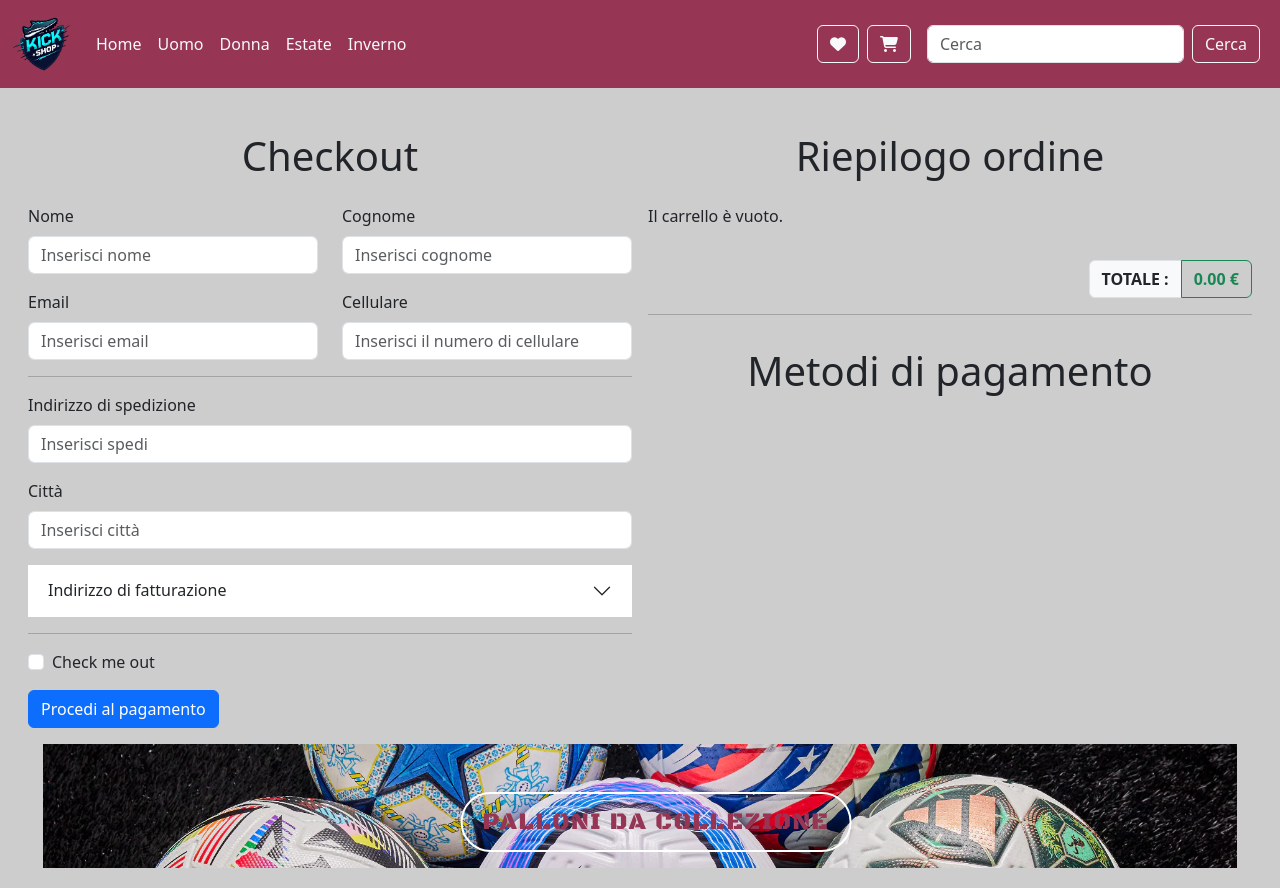
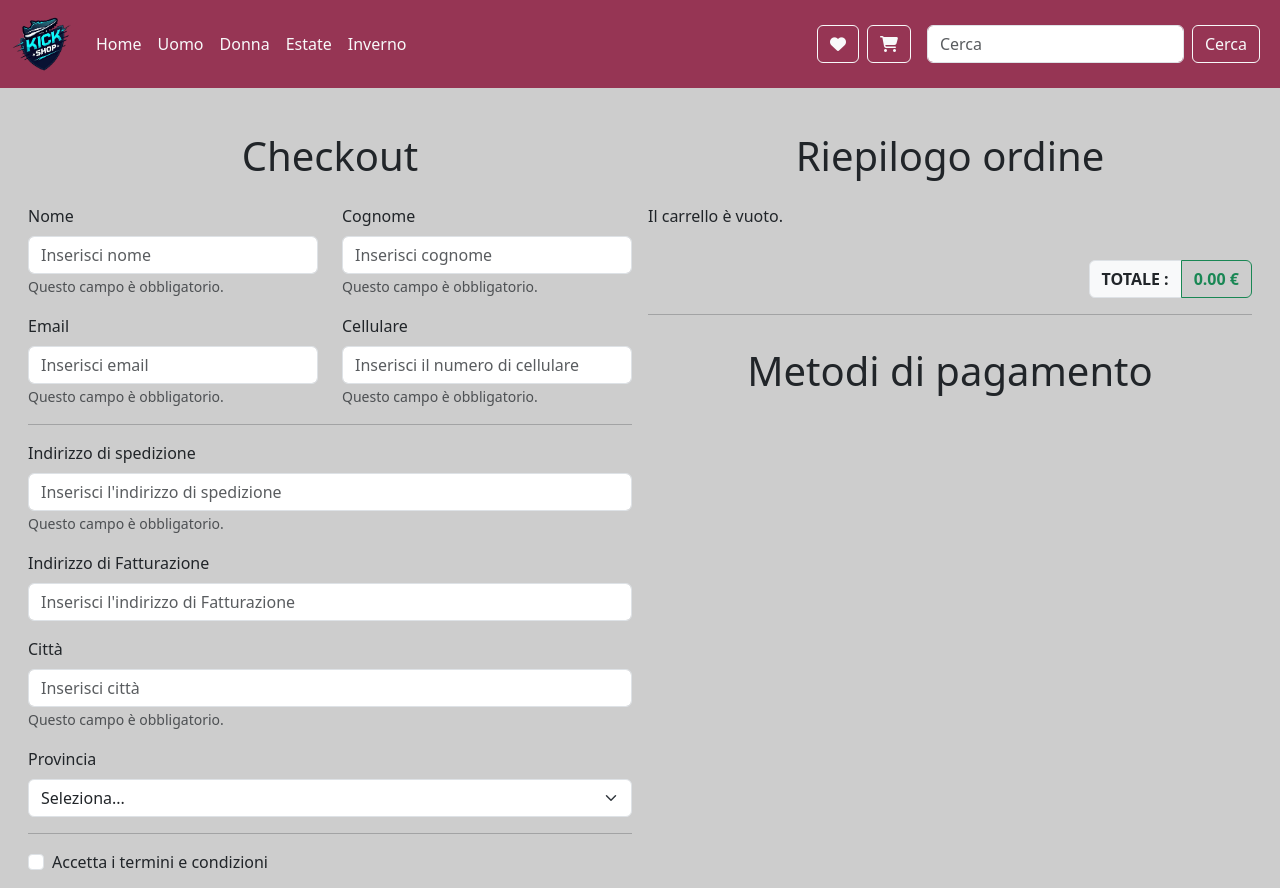
Before and after one commit to francescodelmonaco/kick-shop, a React (Vite) app in the folder Frontend/: page /checkout in a window 1280 px wide. Shown: the top 888 px of the page. Built offline with nearby package versions, Linux system fonts and the light colour scheme.

Commit message:
feat: enhance CheckoutForm with required fields and improved validation messages

```diff
--- a/Frontend/src/components/CheckoutForm.jsx
+++ b/Frontend/src/components/CheckoutForm.jsx
@@ -2,7 +2,6 @@ import Button from 'react-bootstrap/Button';
 import Col from 'react-bootstrap/Col';
 import Form from 'react-bootstrap/Form';
 import Row from 'react-bootstrap/Row';
-import Accordion from 'react-bootstrap/Accordion';
 import { useGlobalContext } from '../context/GlobalContext';
 import { useNavigate } from 'react-router-dom';
 
@@ -10,17 +9,14 @@ export default function CheckoutForm() {
     const { submitCheckout, formData, setFieldValue } = useGlobalContext()
     const navigate = useNavigate();
 
-
     // Chiamata alla funzione submitCheckout passando l'evento e navigate
     const handleSubmit = (e) => {
         submitCheckout(e, navigate);
     };
 
-
     return (
         <Form
             className='py-3 w-50'
-            //passo anche il navigate, in modo da poter navigare alla thankyou page una volta compilato il form correttamente.
             onSubmit={handleSubmit}>
             <h1 className='text-center py-3'>Checkout</h1>
 
@@ -31,8 +27,13 @@ export default function CheckoutForm() {
                         name='userName'
                         onChange={setFieldValue}
                         value={formData.userName}
-                        type="name"
-                        placeholder="Inserisci nome" />
+                        type="text"
+                        placeholder="Inserisci nome"
+                        required
+                    />
+                    <Form.Text className="text-muted">
+                        Questo campo è obbligatorio.
+                    </Form.Text>
                 </Form.Group>
 
                 <Form.Group as={Col} >
@@ -43,7 +44,11 @@ export default function CheckoutForm() {
                         value={formData.userSurname}
                         type="text"
                         placeholder="Inserisci cognome"
+                        required
                     />
+                    <Form.Text className="text-muted">
+                        Questo campo è obbligatorio.
+                    </Form.Text>
                 </Form.Group>
             </Row>
 
@@ -56,8 +61,11 @@ export default function CheckoutForm() {
                         value={formData.userEmail}
                         type="email"
                         placeholder="Inserisci email"
+                        required
                     />
-
+                    <Form.Text className="text-muted">
+                        Questo campo è obbligatorio.
+                    </Form.Text>
                 </Form.Group>
 
                 <Form.Group as={Col} >
@@ -68,7 +76,11 @@ export default function CheckoutForm() {
                         value={formData.telephone}
                         type="phone"
                         placeholder="Inserisci il numero di cellulare"
+                        required
                     />
+                    <Form.Text className="text-muted">
+                        Questo campo è obbligatorio.
+                    </Form.Text>
                 </Form.Group>
             </Row>
 
@@ -81,12 +93,26 @@ export default function CheckoutForm() {
                     onChange={setFieldValue}
                     value={formData.addressShipping}
                     type="text"
-                    placeholder="Inserisci spedi"
+                    placeholder="Inserisci l'indirizzo di spedizione"
+                    required
+                />
+                <Form.Text className="text-muted">
+                    Questo campo è obbligatorio.
+                </Form.Text>
+            </Form.Group>
+
+            <Form.Group as={Col} className="mb-3">
+                <Form.Label>Indirizzo di Fatturazione</Form.Label>
+                <Form.Control
+                    name="addressInvoice"
+                    onChange={setFieldValue}
+                    value={formData.addressInvoice}
+                    type="text"
+                    placeholder="Inserisci l'indirizzo di Fatturazione"
                 />
             </Form.Group>
 
-            <Row className="mb-3">
-                <Form.Group as={Col} >
+            <Form.Group as={Col} className="mb-3" >
                 <Form.Label>Città</Form.Label>
                 <Form.Control
                     name="city"
@@ -94,65 +120,113 @@ export default function CheckoutForm() {
                     value={formData.city}
                     type="text"
                     placeholder="Inserisci città"
+                    required
                 />
+                <Form.Text className="text-muted">
+                    Questo campo è obbligatorio.
+                </Form.Text>
             </Form.Group>
 
-                {/* <Form.Group as={Col} >
+            <Form.Group as={Col} >
                 <Form.Label>Provincia</Form.Label>
-                    <Form.Select  defaultValue="Choose...">
-                        <option>Scegli ...</option>
-                        <option>NA</option>
-                        <option>RM</option>
-                        <option>BA</option>
-                        <option>AN</option>
-                    </Form.Select>
-                </Form.Group> */}
-
-
-            </Row>
-
-            <Accordion flush>
-                <Accordion.Item eventKey="0">
-                    <Accordion.Header>Indirizzo di fatturazione</Accordion.Header>
-                    <Accordion.Body>
-
-                        <Form.Group className="mb-3" controlId="formGridAddress1">
-                            <Form.Control
-                                name="addressInvoice"
+                <Form.Select
+                    name="province"
                     onChange={setFieldValue}
-                                value={formData.addressInvoice}
-                                type="text"
-                                placeholder="addressInvoice"
-                            />
-                        </Form.Group>
-
-                        {/* <Row className="mb-3">
-                            <Form.Group as={Col} controlId="formGridCity">
-                                <Form.Label>Città</Form.Label>
-                                <Form.Control />
-                            </Form.Group>
-
-                            <Form.Group as={Col} controlId="formGridState">
-                                <Form.Label>Nazione</Form.Label>
-                                <Form.Select defaultValue="Choose...">
-                                    <option>Scegli ...</option>
-                                    <option>...</option>
+                    value={formData.province}
+                    required
+                >
+                    <option>Seleziona...</option>
+                    <option>Agrigento</option>
+                    <option>Alessandria</option>
+                    <option>Ancona</option>
+                    <option>Aosta</option>
+                    <option>Arezzo</option>
+                    <option>Ascoli Piceno</option>
+                    <option>Asti</option>
+                    <option>Avellino</option>
+                    <option>Barletta-Andria-Trani</option>
+                    <option>Belluno</option>
+                    <option>Benevento</option>
+                    <option>Bergamo</option>
+                    <option>Biella</option>
+                    <option>Bologna</option>
+                    <option>Bolzano</option>
+                    <option>Brescia</option>
+                    <option>Brindisi</option>
+                    <option>Cagliari</option>
+                    <option>Caltanissetta</option>
+                    <option>Campobasso</option>
+                    <option>Catania</option>
+                    <option>Catanzaro</option>
+                    <option>Chieti</option>
+                    <option>Como</option>
+                    <option>Cosenza</option>
+                    <option>Cremona</option>
+                    <option>Crotone</option>
+                    <option>Enna</option>
+                    <option>Fermo</option>
+                    <option>Ferrara</option>
+                    <option>Firenze</option>
+                    <option>Foggia</option>
+                    <option>Forlì-Cesena</option>
+                    <option>Frosinone</option>
+                    <option>Genova</option>
+                    <option>Gorizia</option>
+                    <option>Grosseto</option>
+                    <option>Imperia</option>
+                    <option>Isernia</option>
+                    <option>La Spezia</option>
+                    <option>L'Aquila</option>
+                    <option>Latina</option>
+                    <option>Livorno</option>
+                    <option>Lodi</option>
+                    <option>Lucca</option>
+                    <option>Macerata</option>
+                    <option>Mantova</option>
+                    <option>Massa-Carrara</option>
+                    <option>Matera</option>
+                    <option>Messina</option>
+                    <option>Milano</option>
+                    <option>Modena</option>
+                    <option>Monza e Brianza</option>
+                    <option>Napoli</option>
+                    <option>Novara</option>
+                    <option>Nuoro</option>
+                    <option>Oristano</option>
+                    <option>Padova</option>
+                    <option>Palermo</option>
+                    <option>Parma</option>
+                    <option>Pavia</option>
+                    <option>Perugia</option>
+                    <option>Pescara</option>
+                    <option>Piacenza</option>
+                    <option>Pisa</option>
+                    <option>Potenza</option>
+                    <option>Prato</option>
+                    <option>Ragusa</option>
+                    <option>Ravenna</option>
+                    <option>Reggio Calabria</option>
+                    <option>Reggio Emilia</option>
+                    <option>Rieti</option>
+                    <option>Rimini</option>
+                    <option>Roma</option>
+                    <option>Salerno</option>
+                    <option>Sassari</option>
+                    <option>Savona</option>
+                    <option>Siena</option>
+                    <option>Sondrio</option>
+                    <option>Taranto</option>
+                    <option>Teramo</option>
+                    <option>Vibo Valentia</option>
+                    <option>Vicenza</option>
+                    <option>Viterbo</option>
                 </Form.Select>
             </Form.Group>
-
-                            <Form.Group as={Col} controlId="formGridZip">
-                                <Form.Label>CAP</Form.Label>
-                                <Form.Control />
-                            </Form.Group>
-                        </Row> */}
-                    </Accordion.Body>
-                </Accordion.Item>
-            </Accordion>
 
             <hr />
 
             <Form.Group className="mb-3" id="formGridCheckbox">
-                <Form.Check type="checkbox" label="Check me out" />
+                <Form.Check type="checkbox" label="Accetta i termini e condizioni" />
             </Form.Group>
 
             <Button variant="primary" type="submit">
```
Lines whose indentation alone changed are shown as unchanged.
